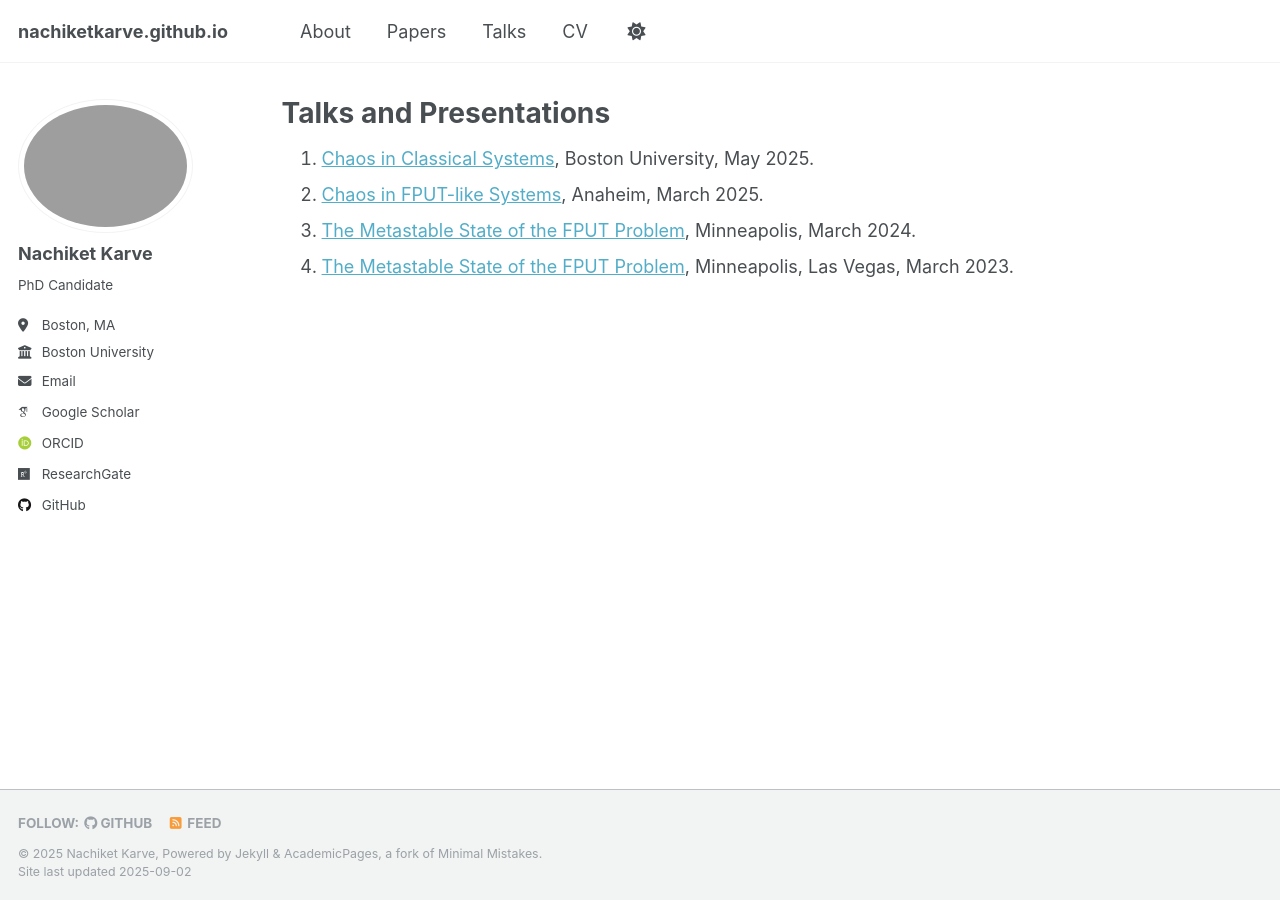
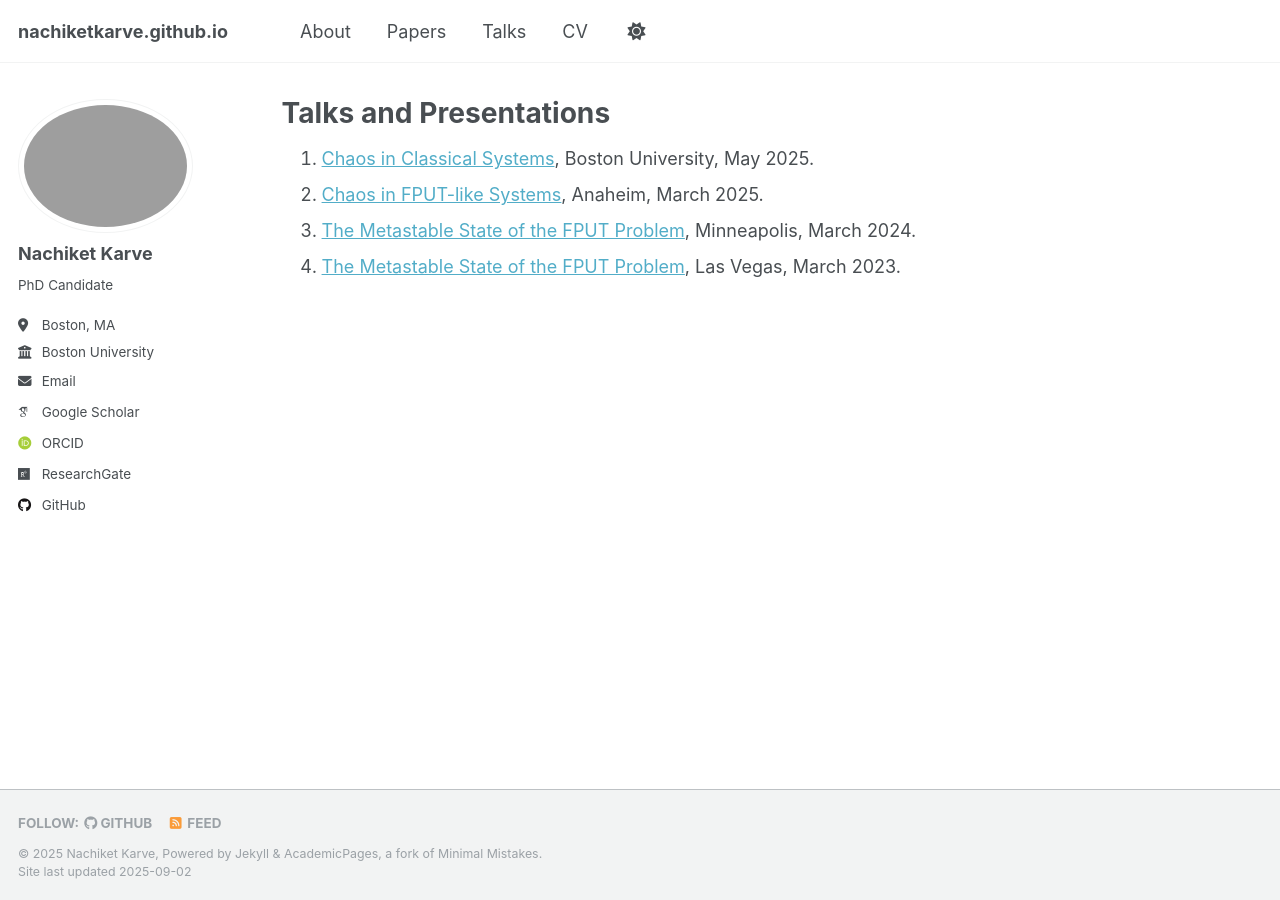
Before and after one commit to nachiketkarve/nachiketkarve.github.io, a Jekyll site: the page built from _pages/talks.md, in a window 1280 px wide. Built offline with Jekyll 4.4.1, drawn with Linux system fonts in a browser that asks for light colours; some web fonts are replaced.

Commit message:
Initial Commit

```diff
--- a/_pages/talks.md
+++ b/_pages/talks.md
@@ -8,4 +8,4 @@ author_profile: true
 1. [Chaos in Classical Systems](./../files/POE_Presentation_handout_v2.pdf), Boston University, May 2025.
 1. [Chaos in FPUT-like Systems](./../files/MM_2025_Presentation_handout.pdf), Anaheim, March 2025.
 1. [The Metastable State of the FPUT Problem](./../files/MM_2024_Presentation.pdf), Minneapolis, March 2024.
-1. [The Metastable State of the FPUT Problem](./../files/MM_2023_Presentation.pdf), Minneapolis, Las Vegas, March 2023.
+1. [The Metastable State of the FPUT Problem](./../files/MM_2023_Presentation.pdf), Las Vegas, March 2023.
```
